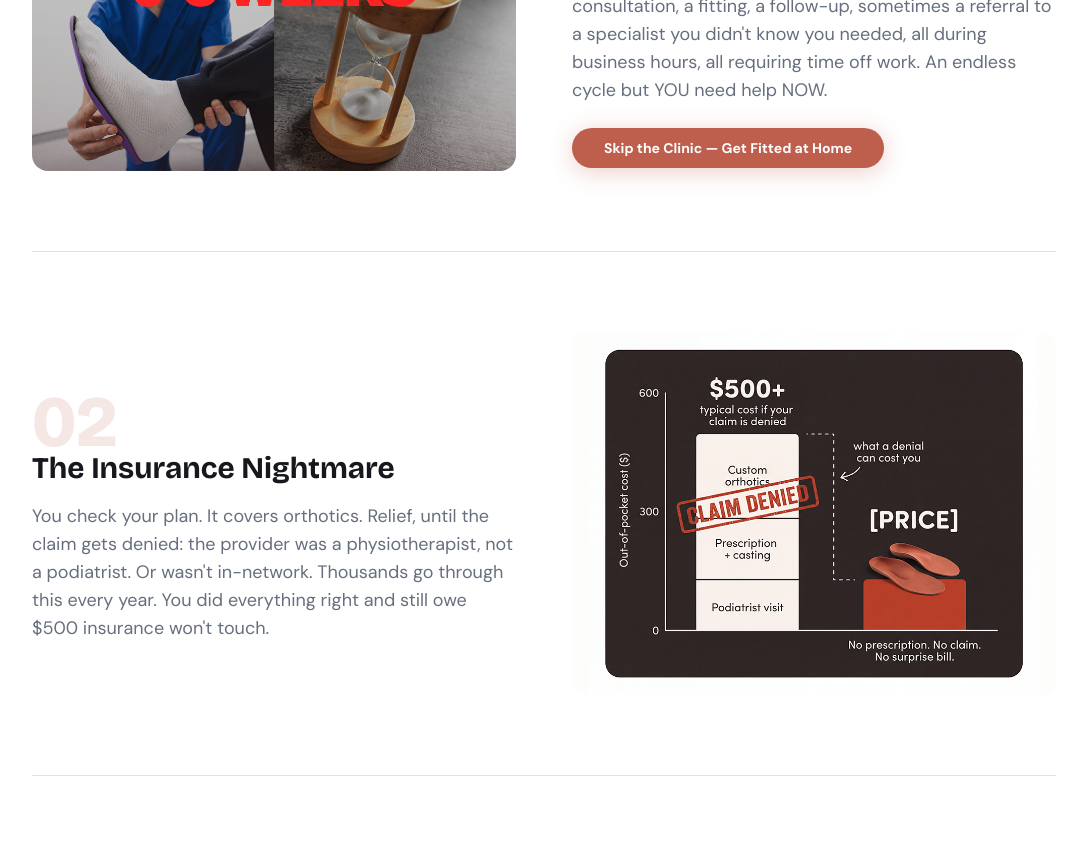
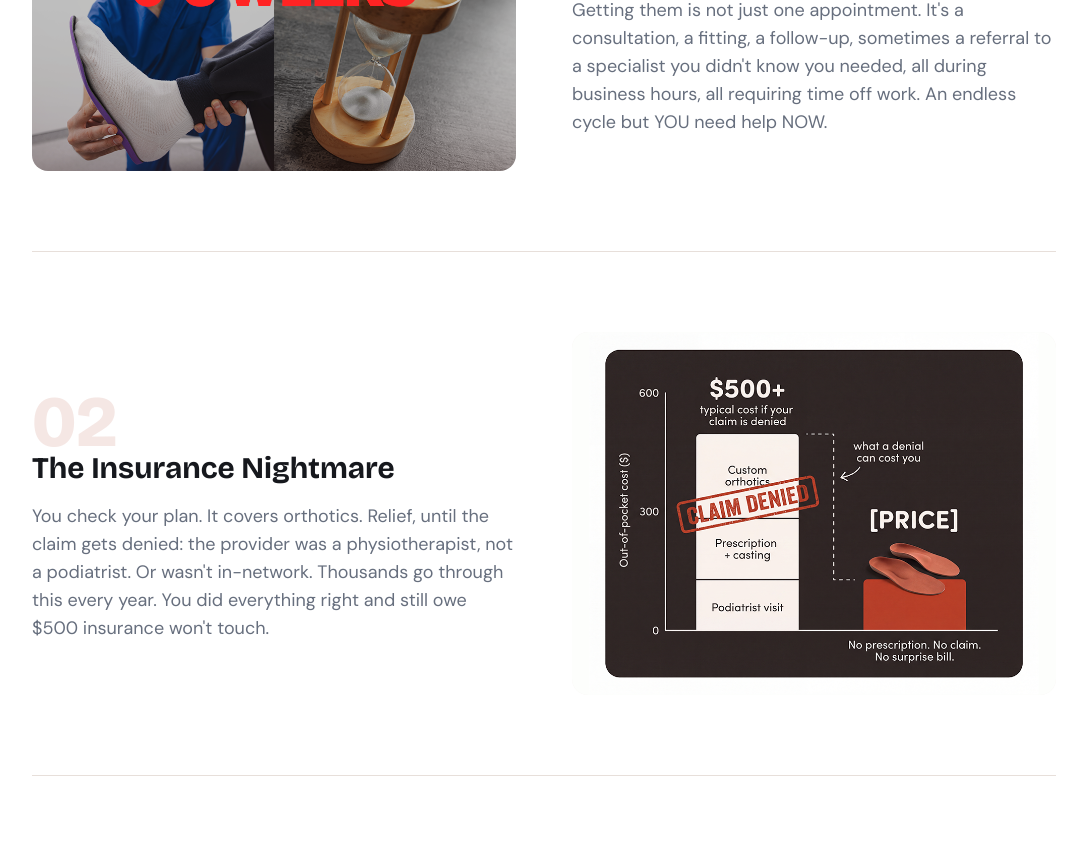
Before and after one commit to benjoscontact-dot/grns-x-contour-listicle-framework, a React (Vite) app: page / in a window 1280 px wide. Shown: the part 1040-1901 px from the top of the page, without its empty margins (96-1178 px from the left). Built offline with nearby package versions, Linux system fonts and the light colour scheme.

Commit message:
v13: Remove first benefit CTA

```diff
--- a/src/components/sections/BenefitSections.tsx
+++ b/src/components/sections/BenefitSections.tsx
@@ -20,7 +20,7 @@ const BENEFITS: Benefit[] = [
     body: 'Getting them is not just one appointment. It\'s a consultation, a fitting, a follow-up, sometimes a referral to a specialist you didn\'t know you needed, all during business hours, all requiring time off work. An endless cycle but YOU need help NOW.',
     imageUrl: '/images/benefit-1-wait.png',
     imageAlt: '6-8 weeks wait time for prescription orthotics',
-    ctaLabel: 'Skip the Clinic — Get Fitted at Home',
+
   },
   {
     number: '02',
```
